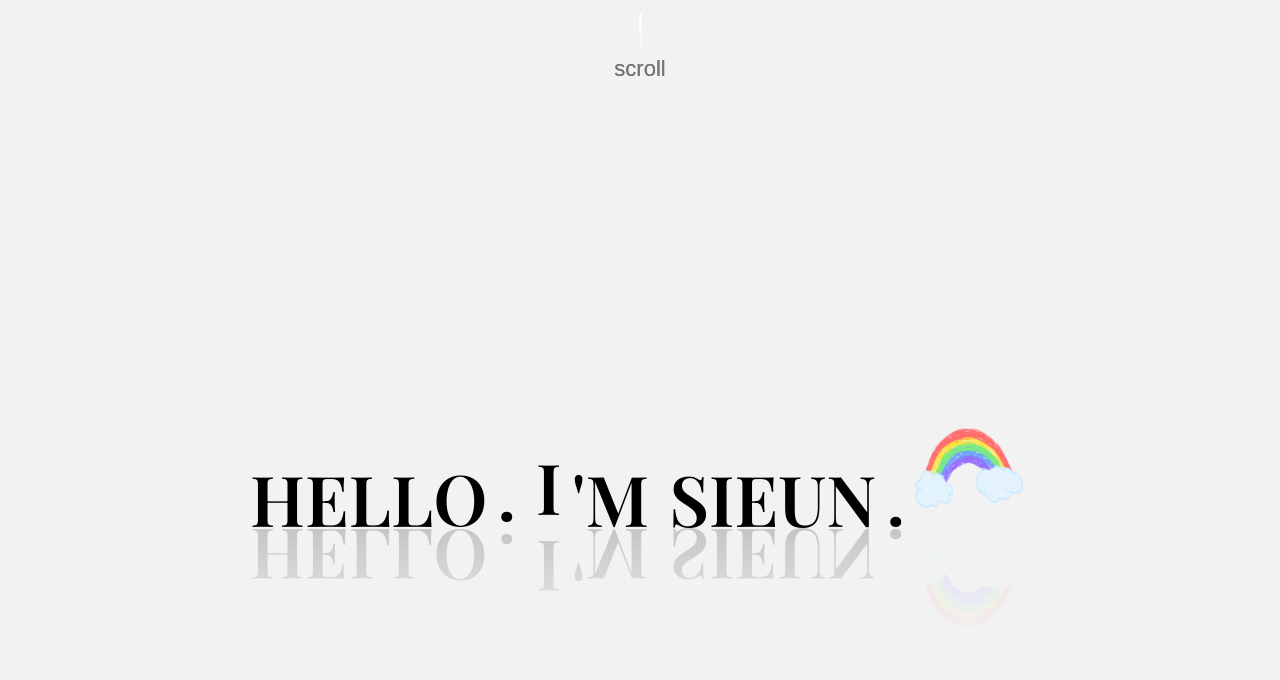
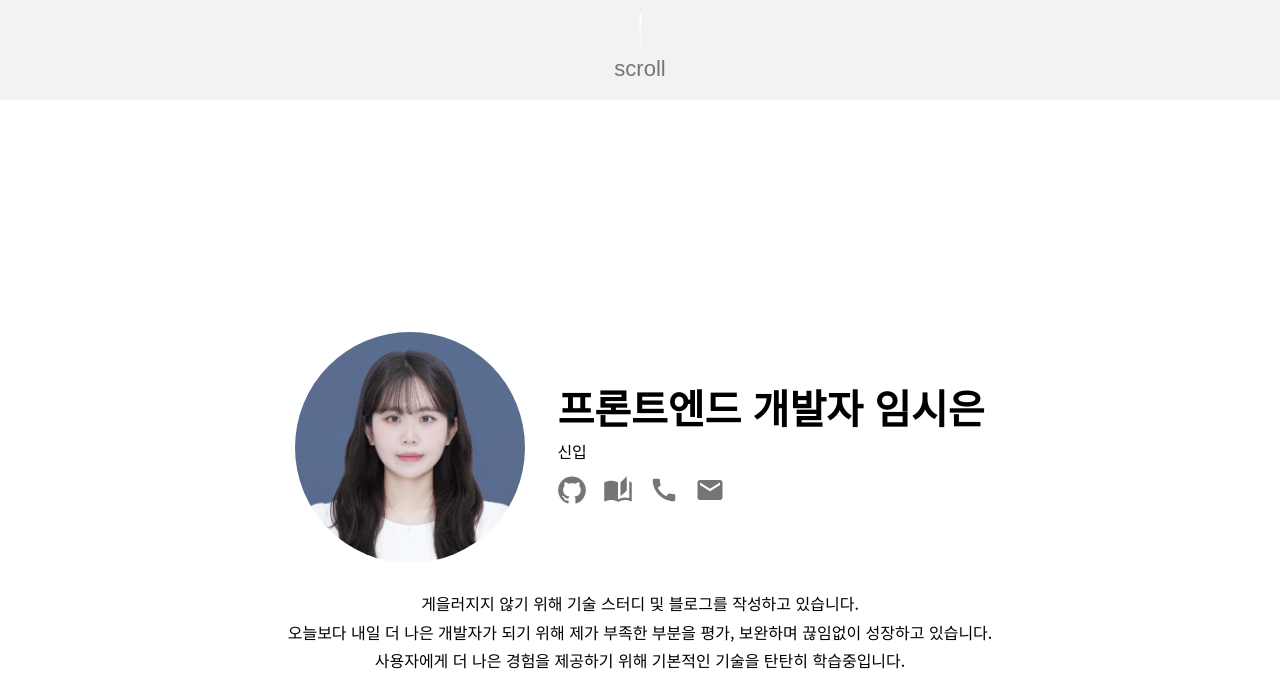
Before and after one commit to sineTlsl/portfolio, a Next.js app: page / in a window 1280 px wide. Shown: the part 700-1380 px from the top of the page. Built offline with nearby package versions, Linux system fonts and the light colour scheme; a web font is replaced by a local one.

Commit message:
style: 기본 폰트 noto_sans_KR로 변경

```diff
--- a/src/app/layout.tsx
+++ b/src/app/layout.tsx
@@ -1,12 +1,11 @@
 import type { Metadata } from 'next';
-import { Inter } from 'next/font/google';
+import { Noto_Sans_KR } from 'next/font/google';
 
 import '../styles/reset.css';
 
-// components
 import Header from '@/sections/header';
 
-const inter = Inter({ subsets: ['latin'] });
+const notoKr = Noto_Sans_KR({ subsets: ['latin'] });
 
 export const metadata: Metadata = {
   title: '임시은 포트폴리오',
@@ -20,7 +19,7 @@ export default function RootLayout({
 }>) {
   return (
     <html lang='ko'>
-      <body className={inter.className}>
+      <body className={notoKr.className}>
         <Header />
         <main>{children}</main>
       </body>
--- a/src/app/page.tsx
+++ b/src/app/page.tsx
@@ -1,10 +1,15 @@
+import About from '@/sections/About';
 import Intro from '@/sections/Intro';
+import Project from '@/sections/Project';
+import Skill from '@/sections/skill';
 
 export default function Home() {
   return (
     <>
       <Intro />
-      <Intro />
+      <About />
+      <Project />
+      <Skill />
     </>
   );
 }
```
